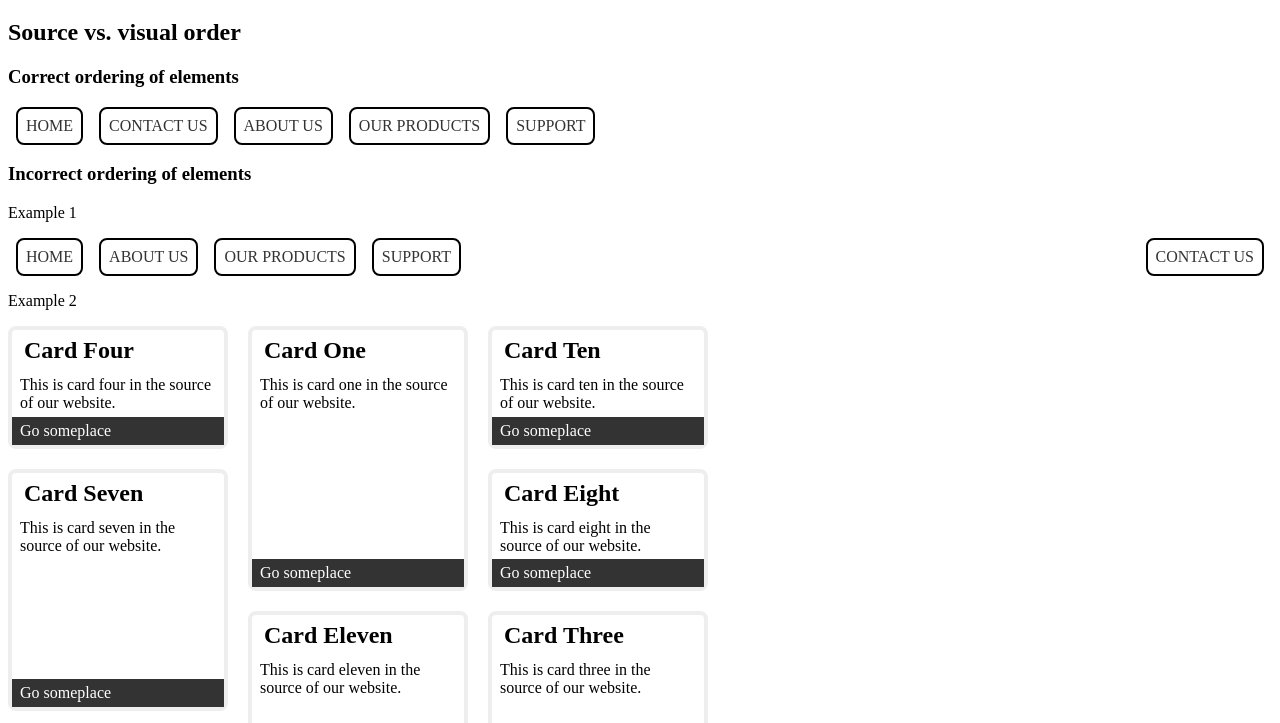
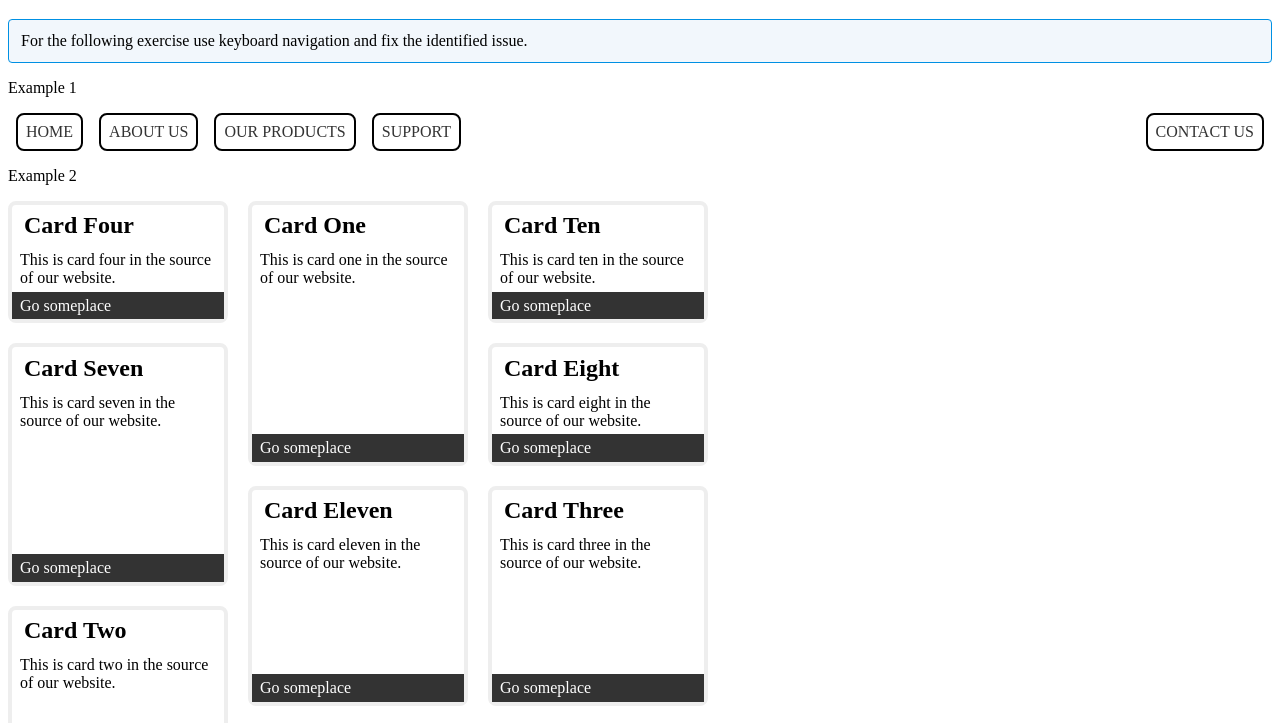
Before and after one commit to cstegeman/accessibility-workshop, a website built with Parcel: page src/exercise-keyboard-content-reordering.html in a window 1280 px wide. Shown: the part 61-784 px from the top of the page. Built offline with nearby package versions, Linux system fonts and the light colour scheme.

Commit message:
Add information for keyboard navigation exercise

```diff
--- a/src/exercise-keyboard-content-reordering.html
+++ b/src/exercise-keyboard-content-reordering.html
@@ -8,21 +8,11 @@
         <main role="main">
             <h1>Exercise 2 - keyboard navigation - Accessibility workshop</h1>
 
+            <p class="notice">
+               For the following exercise use keyboard navigation and fix the identified issue.
+            </p>
+
             <section>
-                <h2>Source vs. visual order</h2>
-
-                <h3>Correct ordering of elements</h3>
-                <nav class="nav-content-ordering">
-                    <ul>
-                        <li><a href="/">Home</a></li>
-                        <li><a href="/contact">Contact Us</a></li>
-                        <li><a href="/about">About Us</a></li>
-                        <li><a href="/products">Our Products</a></li>
-                        <li><a href="/support">Support</a></li>
-                    </ul>
-                </nav>
-
-                <h3>Incorrect ordering of elements</h3>
                 <p>Example 1</p>
                 <nav class="nav-content-ordering nav-content-ordering--flex">
                     <ul>
```
